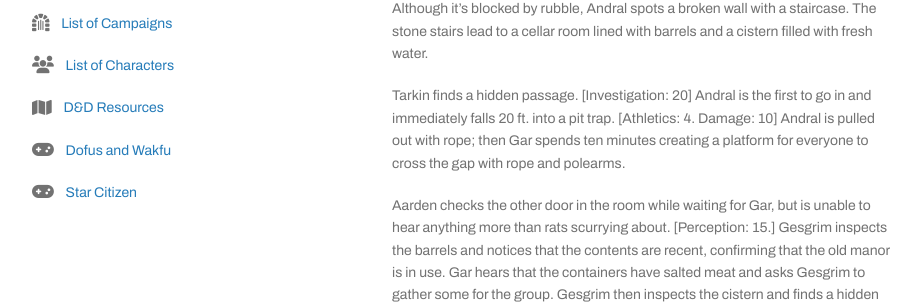
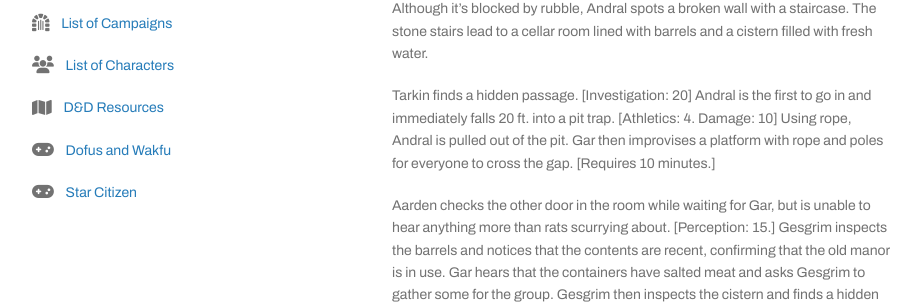
Before and after one commit to tethyrplays/tethyrplays, a Jekyll site: the page built from campaign/2021-lmop-with-dm-nicole.md, in a window 1280 px wide and 900 px high, scrolled down 1542 px. Shown: the part 172-476 px from the top of the window, without its empty margins (178-1099 px from the left). Built offline with Jekyll 4.4.1, drawn with Linux system fonts in a browser that asks for light colours; nearby versions of some CDN libraries; some web fonts are replaced; our own code applies the rules of GitHub Pages for plain Markdown files; the repository's description, which GitHub fills in, is left out.

Commit message:
Update 2021-lmop-with-dm-nicole.md

```diff
--- a/campaign/2021-lmop-with-dm-nicole.md
+++ b/campaign/2021-lmop-with-dm-nicole.md
@@ -49,7 +49,7 @@ Gar then asks about Tresendar Manor. The smith recounts that the manor was aband
 
 **Tresendar Manor.** The party travels through town to reach the manor. As Tarkin checks the surroundings [Survival: 7], Andral tries the manor's front door. Although it's blocked by rubble, Andral spots a broken wall with a staircase. The stone stairs lead to a cellar room lined with barrels and a cistern filled with fresh water.
 
-Tarkin finds a hidden passage. [Investigation: 20] Andral is the first to go in and immediately falls 20 ft. into a pit trap. [Athletics: 4. Damage: 10] Andral is pulled out with rope; then Gar spends ten minutes creating a platform for everyone to cross the gap with rope and polearms.
+Tarkin finds a hidden passage. [Investigation: 20] Andral is the first to go in and immediately falls 20 ft. into a pit trap. [Athletics: 4. Damage: 10] Using rope, Andral is pulled out of the pit. Gar then improvises a platform with rope and poles for everyone to cross the gap. [Requires 10 minutes.]
 
 Aarden checks the other door in the room while waiting for Gar, but is unable to hear anything more than rats scurrying about. [Perception: 15.] Gesgrim inspects the barrels and notices that the contents are recent, confirming that the old manor is in use. Gar hears that the containers have salted meat and asks Gesgrim to gather some for the group. Gesgrim then inspects the cistern and finds a hidden satchel in the water. [History: 20.] Tarkin checks for any indications that the supplies are stolen, like markings for Barthen's, but finds none.
 
```
